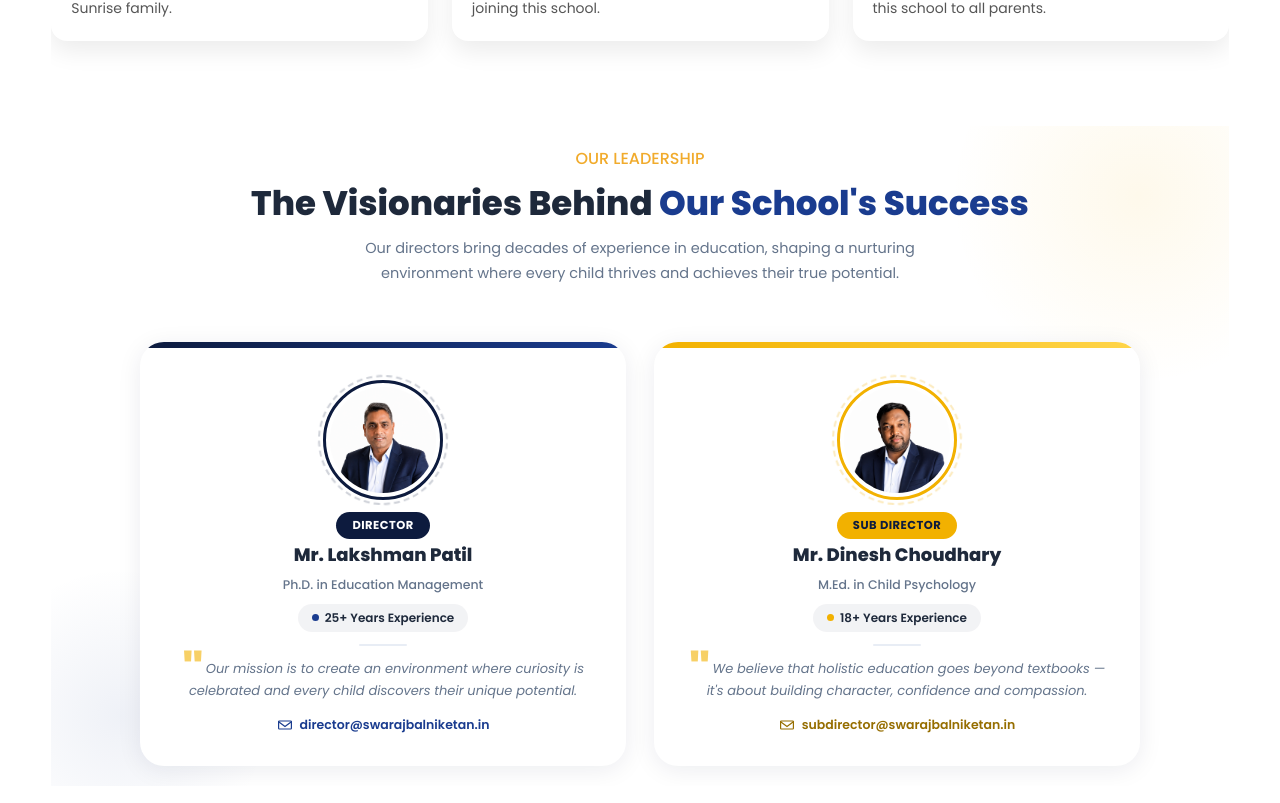
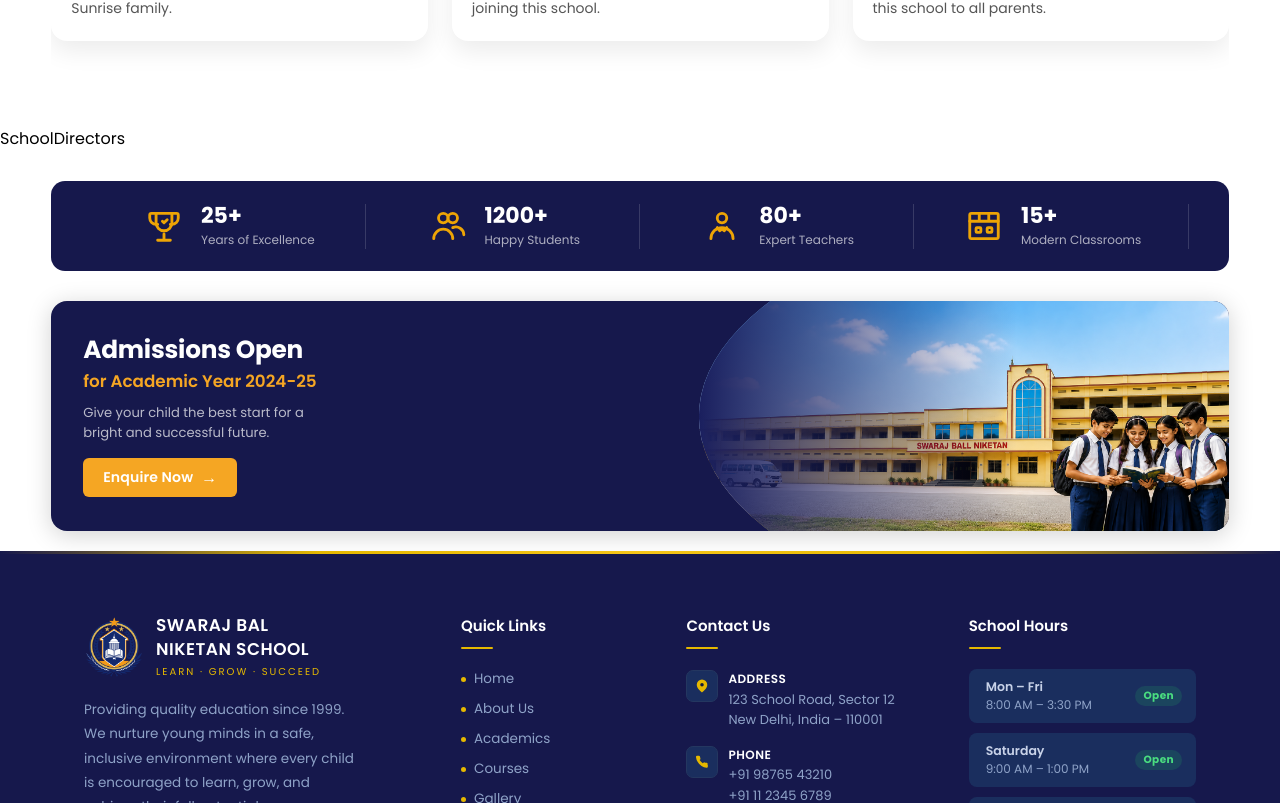
Before and after one commit to shubhchoudhary117/swaraj-bal-niketan, a React (Vite) app: page / in a window 1280 px wide. Shown: the part 2397-3200 px from the top of the page. Built offline with nearby package versions, Linux system fonts and the light colour scheme.

Commit message:
change position of school directores section

```diff
--- a/src/pages/landing-page/sections/school-directors/SchoolDirectors.tsx
+++ b/src/pages/landing-page/sections/school-directors/SchoolDirectors.tsx
@@ -1,129 +1,9 @@
-import "./SchoolDirectors.scss";
+import React from 'react'
 
-import lakshmanSir from "./images/lakshman_sir.png"
-import dineshSir from "./images/dinesh_sir.png"
+const SchoolDirectors = () => {
+  return (
+    <div>SchoolDirectors</div>
+  )
+}
 
-const directorsData = {
-  badge: "OUR LEADERSHIP",
-  heading: "The Visionaries Behind",
-  headingHighlight: "Our School's Success",
-  subtitle:
-    "Our directors bring decades of experience in education, shaping a nurturing environment where every child thrives and achieves their true potential.",
-  directors: [
-    {
-      id: 1,
-      name: "Mr. Lakshman Patil",
-      position: "Director",
-      qualification: "Ph.D. in Education Management",
-      experience: "25+ Years Experience",
-      message:
-        "Our mission is to create an environment where curiosity is celebrated and every child discovers their unique potential.",
-      image: lakshmanSir,
-      social: {
-        email: "director@swarajbalniketan.in",
-      },
-    },
-    {
-      id: 2,
-      name: "Mr. Dinesh Choudhary",
-      position: "Sub Director",
-      qualification: "M.Ed. in Child Psychology",
-      experience: "18+ Years Experience",
-      message:
-        "We believe that holistic education goes beyond textbooks — it's about building character, confidence and compassion.",
-      image: dineshSir,
-      social: {
-        email: "subdirector@swarajbalniketan.in",
-      },
-    },
-  ],
-};
-
-export default function SchoolDirectors({ data = directorsData }) {
-  return (
-    <section className="school-directors">
-      {/* Background decoration */}
-      <div className="school-directors__bg-circle school-directors__bg-circle--1" />
-      <div className="school-directors__bg-circle school-directors__bg-circle--2" />
-
-      <div className="school-directors__container">
-        {/* Header */}
-        <div className="school-directors__header">
-          <span className="school-directors__title">{data.badge}</span>
-          <h2 className="school-directors__heading">
-            {data.heading}{" "}
-            <span className="school-directors__heading--highlight">
-              {data.headingHighlight}
-            </span>
-          </h2>
-          <p className="school-directors__subtitle">{data.subtitle}</p>
-        </div>
-
-        {/* Cards */}
-        <div className="school-directors__grid">
-          {data.directors.map((director, index) => (
-            <div
-              key={director.id}
-              className={`school-directors__card school-directors__card--${index === 0 ? "primary" : "secondary"}`}
-            >
-              {/* Top accent bar */}
-              <div className="school-directors__card-accent" />
-
-              {/* Avatar */}
-              <div className="school-directors__avatar-wrap">
-                <div className="school-directors__avatar-ring">
-                  <img
-                    className="school-directors__avatar"
-                    src={director.image}
-                    alt={director.name}
-                    loading="lazy"
-                  />
-                </div>
-                <span className="school-directors__position-badge">
-                  {director.position}
-                </span>
-              </div>
-
-              {/* Info */}
-              <div className="school-directors__card-body">
-                <h3 className="school-directors__name">{director.name}</h3>
-                <p className="school-directors__qualification">
-                  {director.qualification}
-                </p>
-
-                <div className="school-directors__exp-badge">
-                  <span className="school-directors__exp-dot" />
-                  {director.experience}
-                </div>
-
-                {/* Divider */}
-                <div className="school-directors__divider" />
-
-                {/* Quote */}
-                <blockquote className="school-directors__quote">
-                  <span className="school-directors__quote-mark">"</span>
-                  {director.message}
-                </blockquote>
-
-                {/* Email */}
-                <a
-                  className="school-directors__email"
-                  href={`mailto:${director.social.email}`}
-                >
-                  <svg viewBox="0 0 20 20" fill="none" xmlns="http://www.w3.org/2000/svg">
-                    <path
-                      d="M3 5h14a1 1 0 011 1v8a1 1 0 01-1 1H3a1 1 0 01-1-1V6a1 1 0 011-1z"
-                      stroke="currentColor" strokeWidth="1.5" strokeLinejoin="round"
-                    />
-                    <path d="M2 6l8 6 8-6" stroke="currentColor" strokeWidth="1.5" strokeLinecap="round" />
-                  </svg>
-                  {director.social.email}
-                </a>
-              </div>
-            </div>
-          ))}
-        </div>
-      </div>
-    </section>
-  );
-}
+export default SchoolDirectors
```
